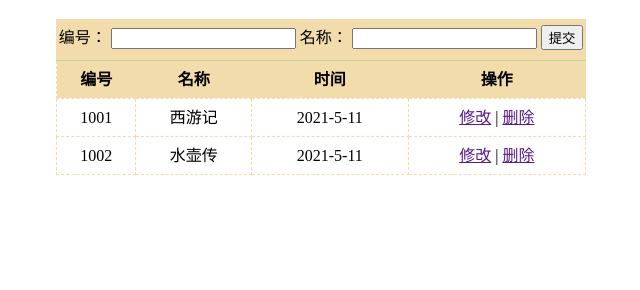
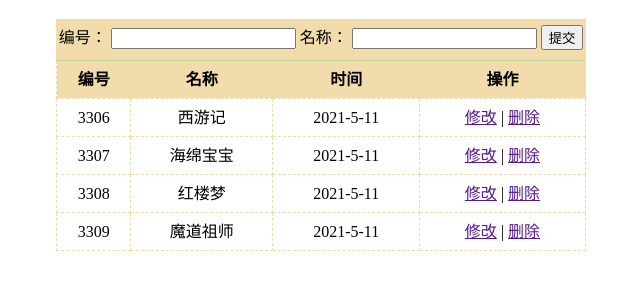
Before and after one commit to gu12345611/2009, a plain HTML site: page 5-11/book0.html in a window 1280 px wide. Shown: the part 70-360 px from the top of the page, without its empty margins (319-959 px from the left). Drawn offline with Linux system fonts and the light colour scheme.

Commit message:
vue 循环

```diff
--- a/5-11/book0.html
+++ b/5-11/book0.html
@@ -3,6 +3,7 @@
 <head>
   <meta charset="UTF-8">
   <title>图书列表</title>
+  <script src="../vue.js"></script>
   <style>
     .grid {
       margin: auto;
@@ -49,6 +50,7 @@
           </div>
         </div>
       </div>
+      <div>
       <table>
         <thead>
           <tr>
@@ -59,20 +61,10 @@
           </tr>
         </thead>
         <tbody>
-          <tr>
-            <td>1001</td>
-            <td>西游记</td>
-            <td>2021-5-11</td>
-            <td>
-              <a href="">修改</a>
-              <span>|</span>
-              <a href="">删除</a>
-            </td>
-          </tr>
-          <tr>
-            <td>1002</td>
-            <td>水壶传</td>
-            <td>2021-5-11</td>
+          <tr  v-for="item in list">
+            <td>{{item.name}}</td>
+            <td>{{item.age}}</td>
+            <td>{{item.time}}</td>
             <td>
               <a href="">修改</a>
               <span>|</span>
@@ -81,7 +73,24 @@
           </tr>
         </tbody>
       </table>
+<!--        <ul>-->
+<!--          <li v-for="item in list">{{item.name}}-{{item.age}}-{{item.time}}</li>-->
+<!--        </ul>-->
     </div>
+  </div>
   </div>
 </body>
 </html>
+<script>
+  var app = new Vue({
+    el:'#app',
+    data:{
+      list:[
+        {name:'3306',age:'西游记',time:'2021-5-11'},
+        {name:'3307',age:'海绵宝宝',time:'2021-5-11'},
+        {name:'3308',age:'红楼梦',time:'2021-5-11'},
+        {name:'3309',age:'魔道祖师',time:'2021-5-11'}
+      ]
+    }
+  })
+</script>
```
Also changed, not shown: 5-11/v-on.html (+13 -6 lines).
